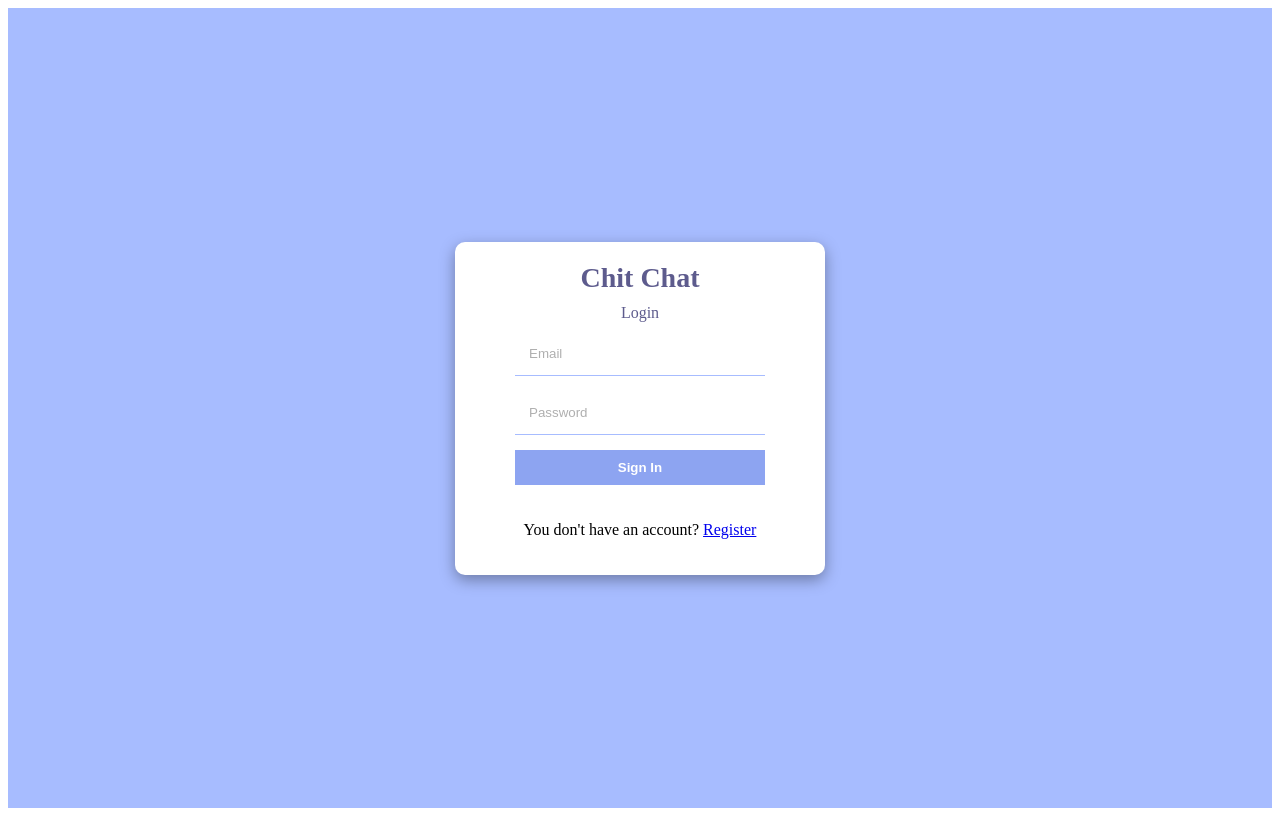
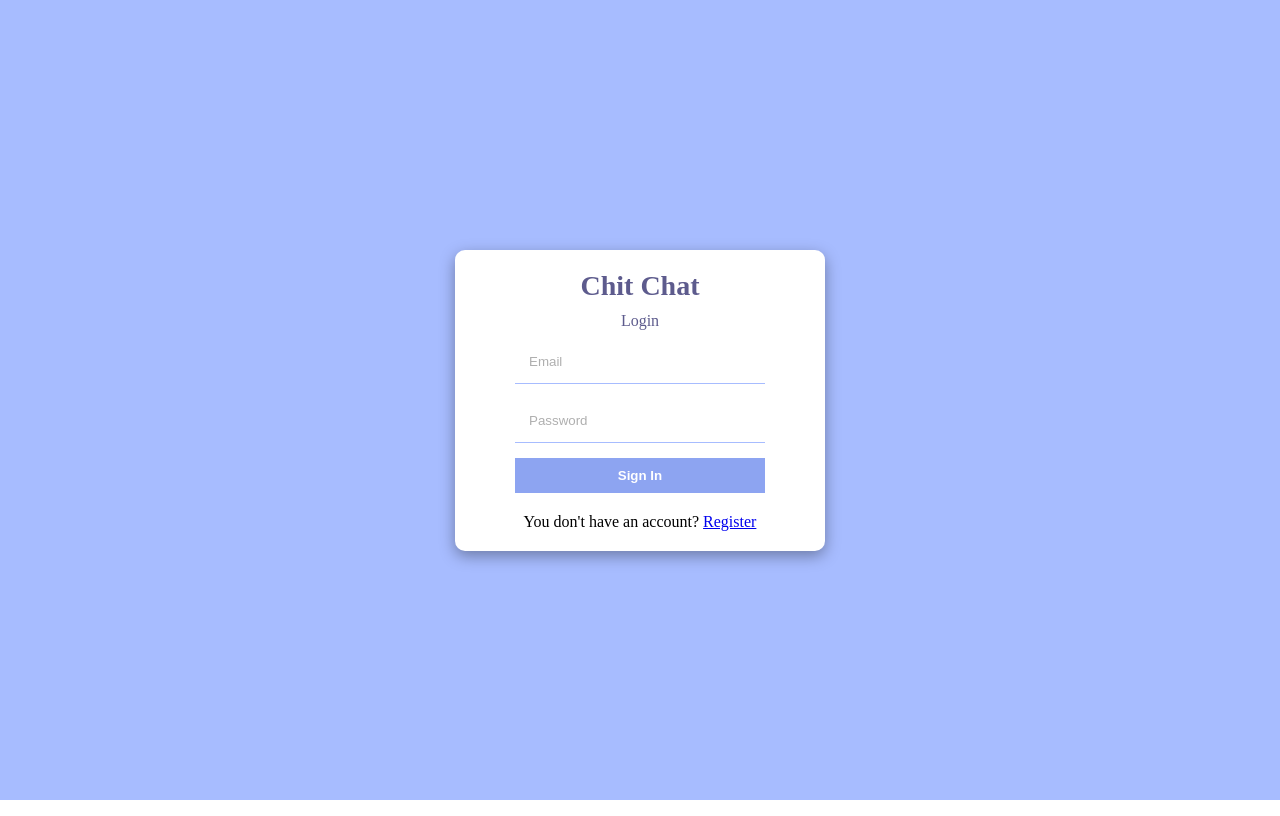
Before and after one commit to Sakshat10/chit-chat, a React (Vite) app: page /login in a window 1280 px wide. Built offline with nearby package versions, Linux system fonts and the light colour scheme; no server answers.

Commit message:
Update style.scss

```diff
--- a/src/style.scss
+++ b/src/style.scss
@@ -1,5 +1,5 @@
 *{
-    margin: 10;
+    margin: 0;
     padding: 0;
     box-sizing: border-box;
 }
```
